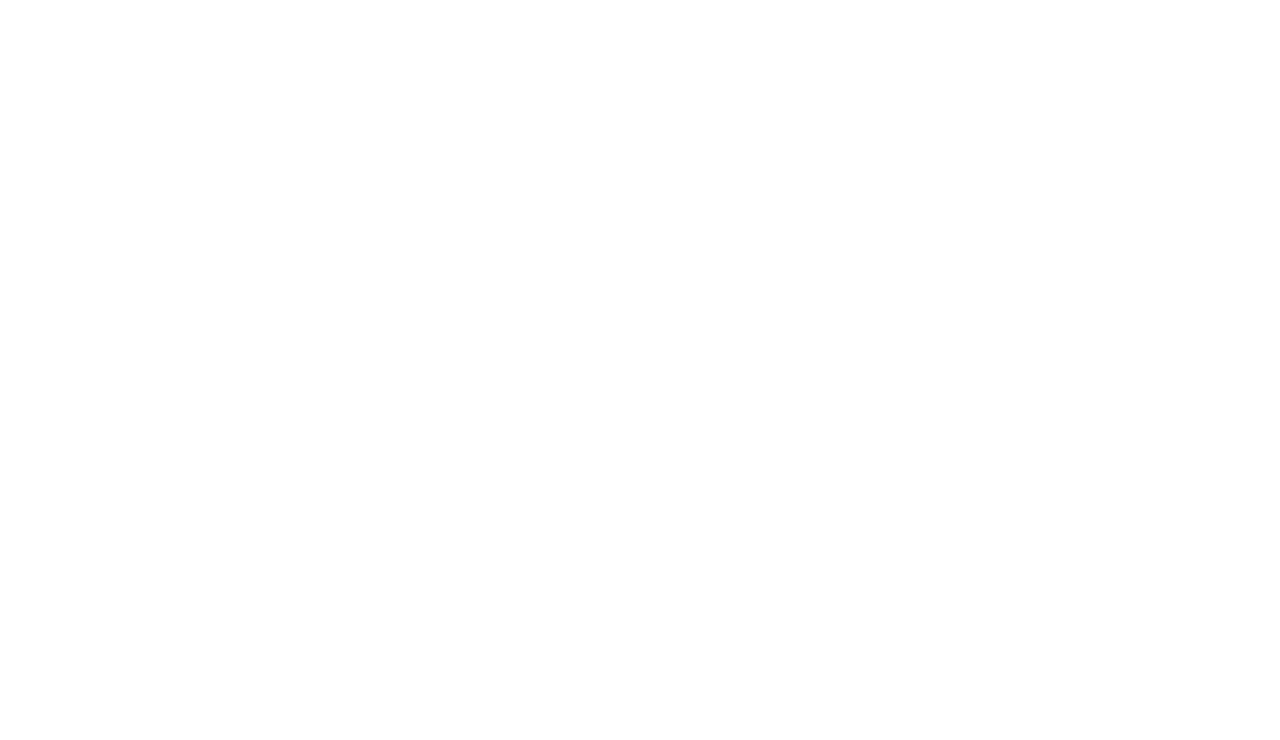
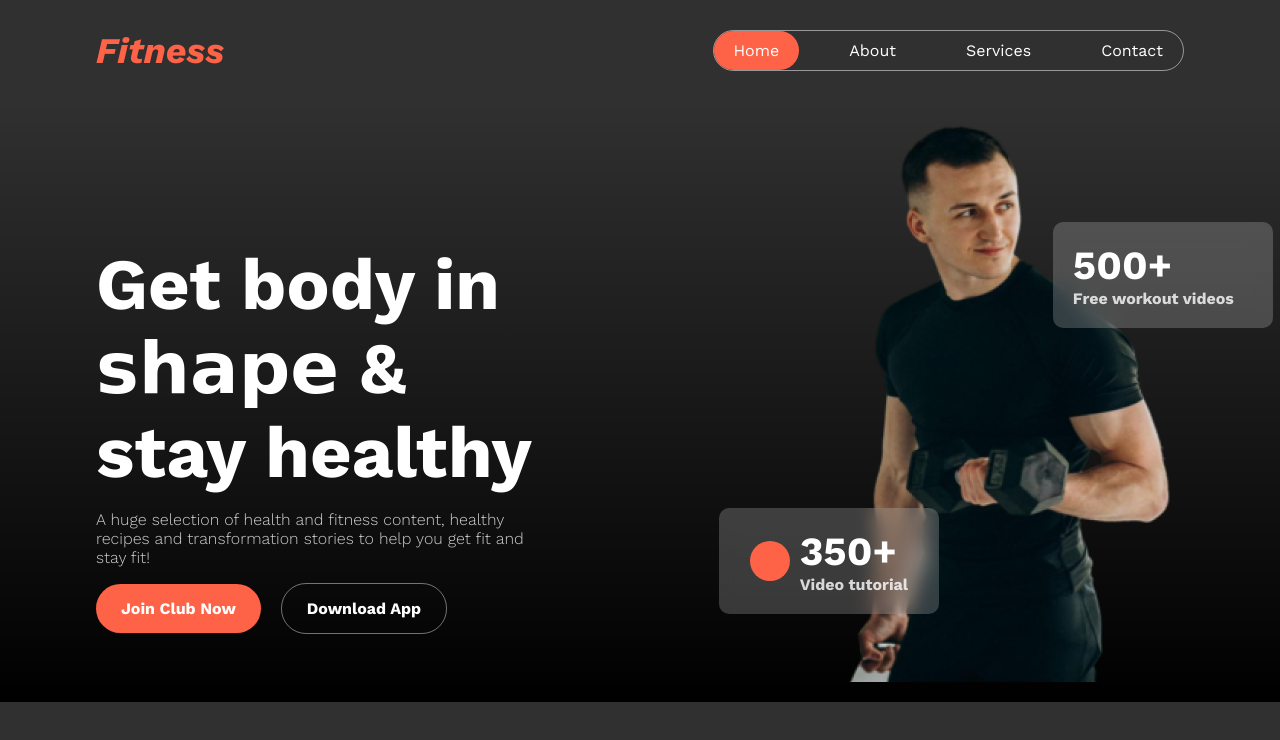
Before and after one commit to nmcsakib/Fitness, a plain HTML site: page index.html in a window 1280 px wide. Drawn offline with nearby package versions, Linux system fonts and the light colour scheme; a web font is replaced by a local one.

Commit message:
banner section done

```diff
--- a/index.html
+++ b/index.html
@@ -4,9 +4,45 @@
     <meta charset="UTF-8">
     <meta name="viewport" content="width=device-width, initial-scale=1.0">
     <title>Fitness</title>
+    <style>
+@import url('https://fonts.googleapis.com/css2?family=Arizonia&family=Work+Sans:ital,wght@0,100..900;1,100..900&display=swap');
+</style>
     <link rel="stylesheet" href="style.css">
 </head>
 <body>
-
+    <nav class="nav">
+        <div class="logo"><h2 class="logo-name">Fitness</h2></div>
+        <ul class="nav-list">
+            <li><a href="#home">Home</a></li>
+            <li><a href="#about">About</a></li>
+            <li><a href="#services">Services</a></li>
+            <li><a href="#contact">Contact</a></li>
+            </ul>
+            <div class="menu-icon" style="display: none;">
+                 <svg xmlns="http://www.w3.org/2000/svg" viewBox="0 0 24 24" width="24" height="24" fill="currentColor">
+        <rect x="3" y="6" width="18" height="2" rx="1"></rect>
+        <rect x="3" y="11" width="18" height="2" rx="1"></rect>
+        <rect x="3" y="16" width="18" height="2" rx="1"></rect>
+    </svg>
+            </div>
+    </nav>
+    <section class="banner">
+      <div class="banner-content">
+          <aside class="banner-text">
+                <h1 class="main-text">Get body in <span class="italic">shape</span> & stay healthy</h1>
+                <p class="description">A huge selection of health and fitness content, healthy recipes and transformation stories to help you get fit and stay fit!</p>
+                <div class="buttons">
+                    <a href="#about" class="btn btn-primary">Join Club Now</a>
+                    <a href="#services" class="btn btn-secondary">Download App</a>
+                </div>
+            </aside>
+            <aside class="banner-image">
+               <div class="box box-1"> <p class="numbers">500+</p> <p class="description">Free workout videos</p></div>
+               <div class="box box-2"><span class="circle"></span><span class="box-2-content"><p class="numbers">350+</p> <p class="description">Video tutorial</p></span></div>
+            </aside>
+      </div>
+        </section>
+        <main class="container">
+    </main>
 </body>
 </html>
--- a/style.css
+++ b/style.css
@@ -0,0 +1,191 @@
+html,body{
+    margin: 0 auto;
+    width: 100%;
+    padding: 0;
+    background-color: #303030;
+    color: white;
+    max-width: 1380px;
+    font-family: "Work Sans", sans-serif;
+}
+
+.nav{
+    display: flex;
+    justify-content: space-between;
+    align-items: center;
+    width: 85%;
+    margin: 0 auto;
+    color: tomato;
+}
+nav .logo-name{
+
+    font-size: 36px;
+    font-weight: bold;
+    font-style: italic;
+}
+
+nav .nav-list{
+    display: flex;
+    justify-content: space-between;
+    align-items: center;
+    color: white;
+    list-style: none;
+    gap: 30px;
+    border: 0.8px solid rgba(255, 255, 255, 0.5);
+    border-radius: 25px;
+    padding: 0;
+
+
+}
+
+nav .nav-list a{
+    text-decoration: none;
+    font-size: 16px;
+    color: white;
+}
+nav .nav-list li{
+    padding: 10px 20px;
+    border-radius: 25px;
+}
+
+nav .nav-list li:first-child{
+    background-color: tomato;
+
+}
+
+
+.container, .banner .banner-content{
+    display: flex;
+    justify-content: space-between;
+    align-items: center;
+    width: 85%;
+    margin: 0 auto;
+}
+
+.banner{
+    width: 100%;
+    display: flex;
+    justify-content: center;
+    align-items: center;
+    background-image: linear-gradient(to top, #000, transparent);
+}
+.banner .banner-text .main-text{
+    font-size: 72px;
+    font-weight: bold;
+    color: white;
+    width: 60%;
+    margin-bottom: 0;
+}
+
+.banner .banner-text .main-text span{
+
+  font-family: "Arizonia", cursive;
+}
+
+.banner .banner-text .description{
+    font-size: 16px;
+    font-weight: 300;
+    color: white;
+    opacity: 0.8;
+    width: 60%;
+}
+
+.banner .banner-image{
+    width: 50%;
+    height: 600px;
+    background-image: url("/images/Image1.png");
+    background-repeat: no-repeat;
+}
+
+.banner .banner-image .box{
+ width: 180px;
+     background: rgba(255, 255, 255, 0.2); /* Semi-transparent background */
+    backdrop-filter: blur(10px); /* Apply blur effect */
+    -webkit-backdrop-filter: blur(10px); /* For Safari support */
+    border-radius: 10px; /* Optional: rounded corners */
+    padding: 20px;
+
+
+}
+
+.banner-image .box .numbers{
+    font-size: 40px;
+    font-weight: bold;
+    color: white;
+    margin: 0;
+}
+.banner-image .box .description{
+    font-size: 16px;
+    font-weight: 700;
+    color: white;
+    opacity: 0.8;
+    margin: 0;
+}
+.box-1{
+    transform: translate(210px, 120px);
+
+}
+.box-2{
+    transform: translate(-124px, 300px);
+    display: flex;
+    justify-content: center;
+    align-items: center;
+    gap: 10px;
+}
+
+.box-2 .circle{
+    width: 40px;
+    height: 40px;
+    border-radius: 50%;
+    background-color: tomato;
+}
+
+
+
+.banner .buttons{
+    display: flex;
+    align-items: center;
+    gap: 20px;
+}
+
+.banner .buttons .btn{
+    padding: 15px 25px;
+    border-radius: 25px;
+    border: 1px solid rgba(255, 255, 255, 0.432);
+    color: white;
+    text-decoration: none;
+    font-size: 16px;
+    font-weight: bold;
+    transition: all 0.3s ease;
+
+}
+
+.banner .buttons .btn-primary{
+    background-color: tomato;
+    color: white;
+    border: none;
+}
+
+.banner .buttons .btn-secondary:hover{
+    background-color: tomato;
+    color: white;
+
+}
+
+.banner .buttons .btn-primary:hover{
+    outline: 1px solid rgba(255, 255, 255, 0.432);
+    background-color: transparent;
+    color: tomato;
+}
+@media screen and (max-width: 570px){
+    nav .logo-name{
+        font-size: 24px;
+    }
+    nav .nav-list{
+        display: none;
+    }
+    nav .menu-icon{
+        display: block !important;
+        font-size: 30px;
+        color: white;
+    }
+}
```
